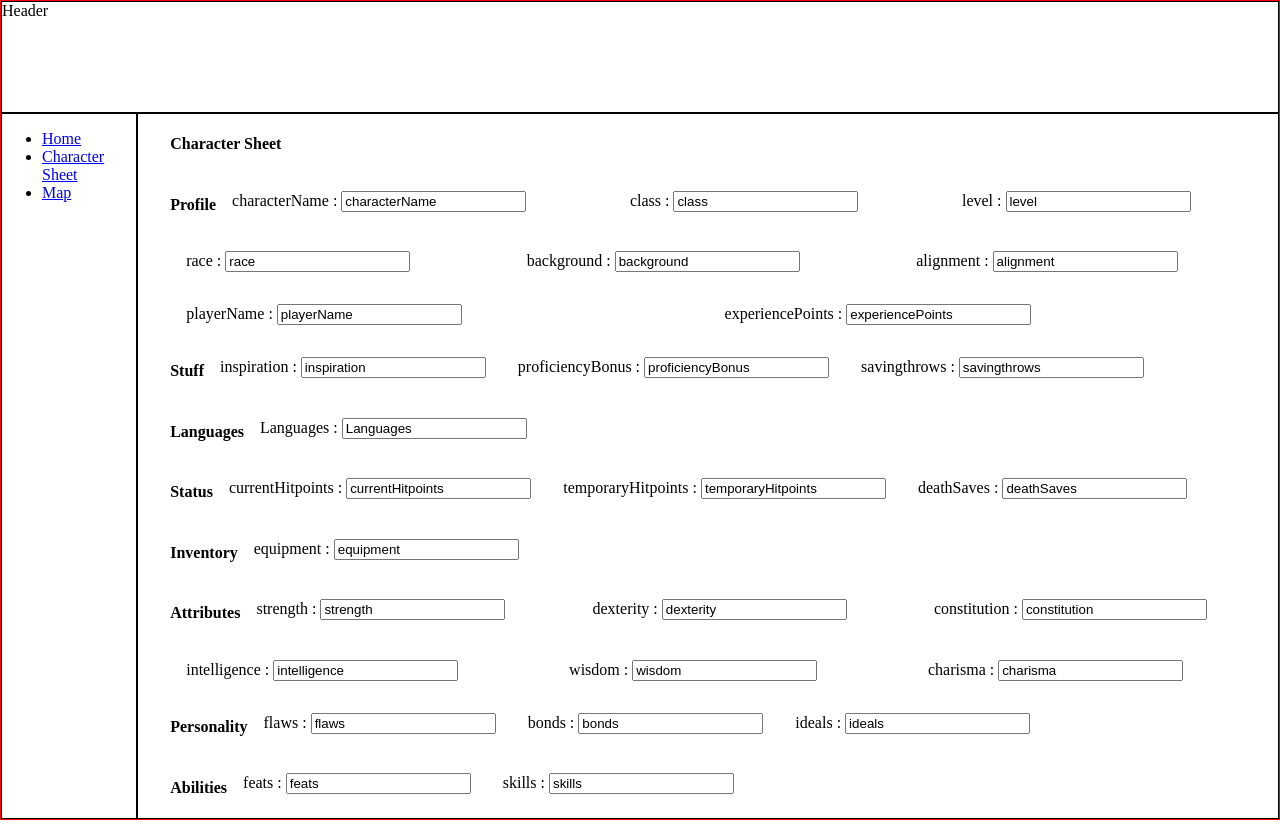
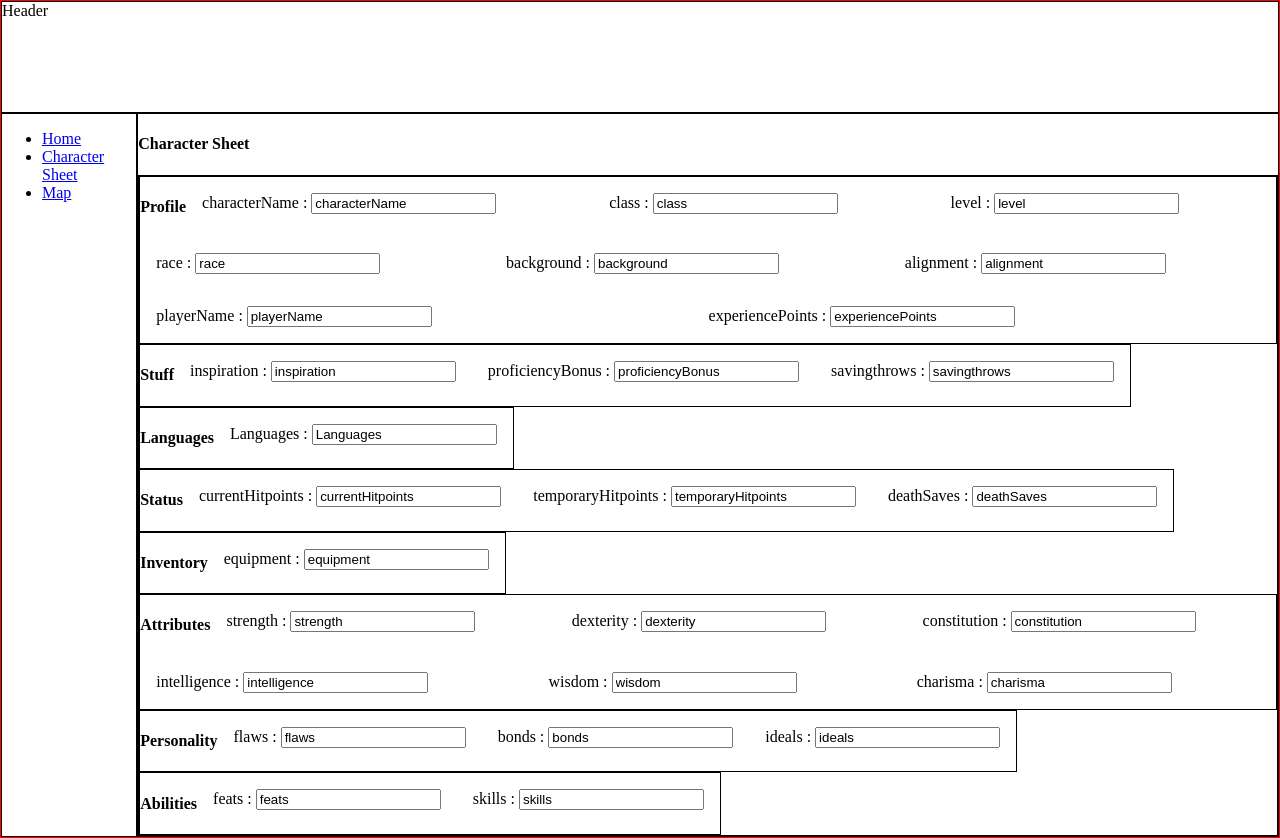
Before and after one commit to Jonathanko52/trpgplatform, a Next.js app: page / in a window 1280 px wide. Built offline with nearby package versions, Linux system fonts and the light colour scheme.

Commit message:
More css

```diff
--- a/pages/presentational/characterSheet.js
+++ b/pages/presentational/characterSheet.js
@@ -4,7 +4,7 @@ import data from "../../gameData/tables2.json";
 import SubtableContainer from "./subtable";
 
 export const useStyles = createUseStyles({
-  characterSheet: { border: "solid 1px", flexGrow: "1", paddingLeft: "2em" },
+  characterSheet: { border: "solid 1px", flexGrow: "1" },
 });
 
 export function CharacterSheet() {
--- a/pages/presentational/subtable.js
+++ b/pages/presentational/subtable.js
@@ -3,7 +3,7 @@ import { createUseStyles } from "react-jss";
 
 export const useStyles = createUseStyles({
   subTableContainer: {},
-  subTable: { flexWrap: "wrap", display: "flex", border: "1px" },
+  subTable: { flexWrap: "wrap", display: "flex", border: "1px solid" },
   subTableItem: {
     flexGrow: "1",
     margin: "1em",
```
